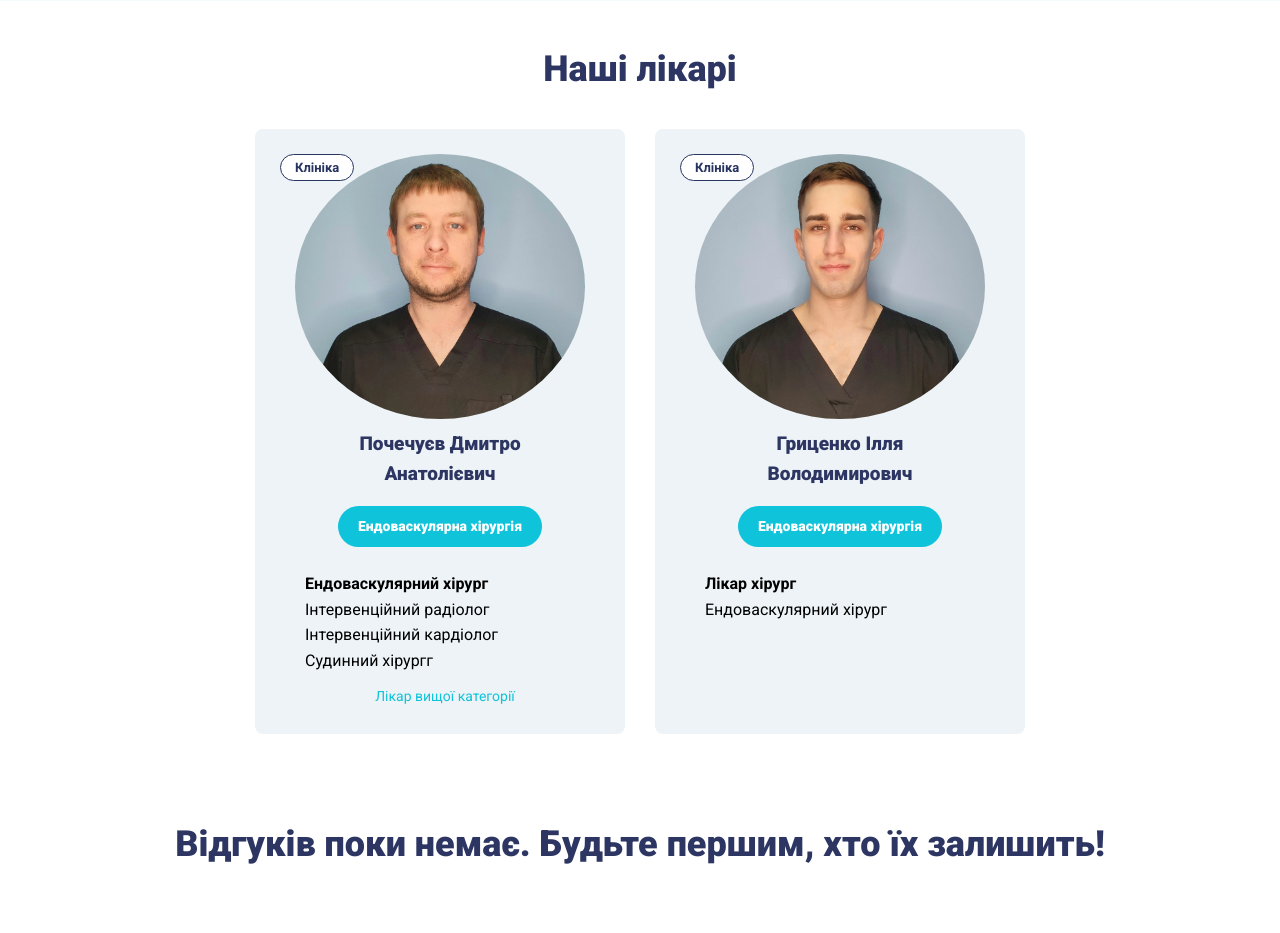
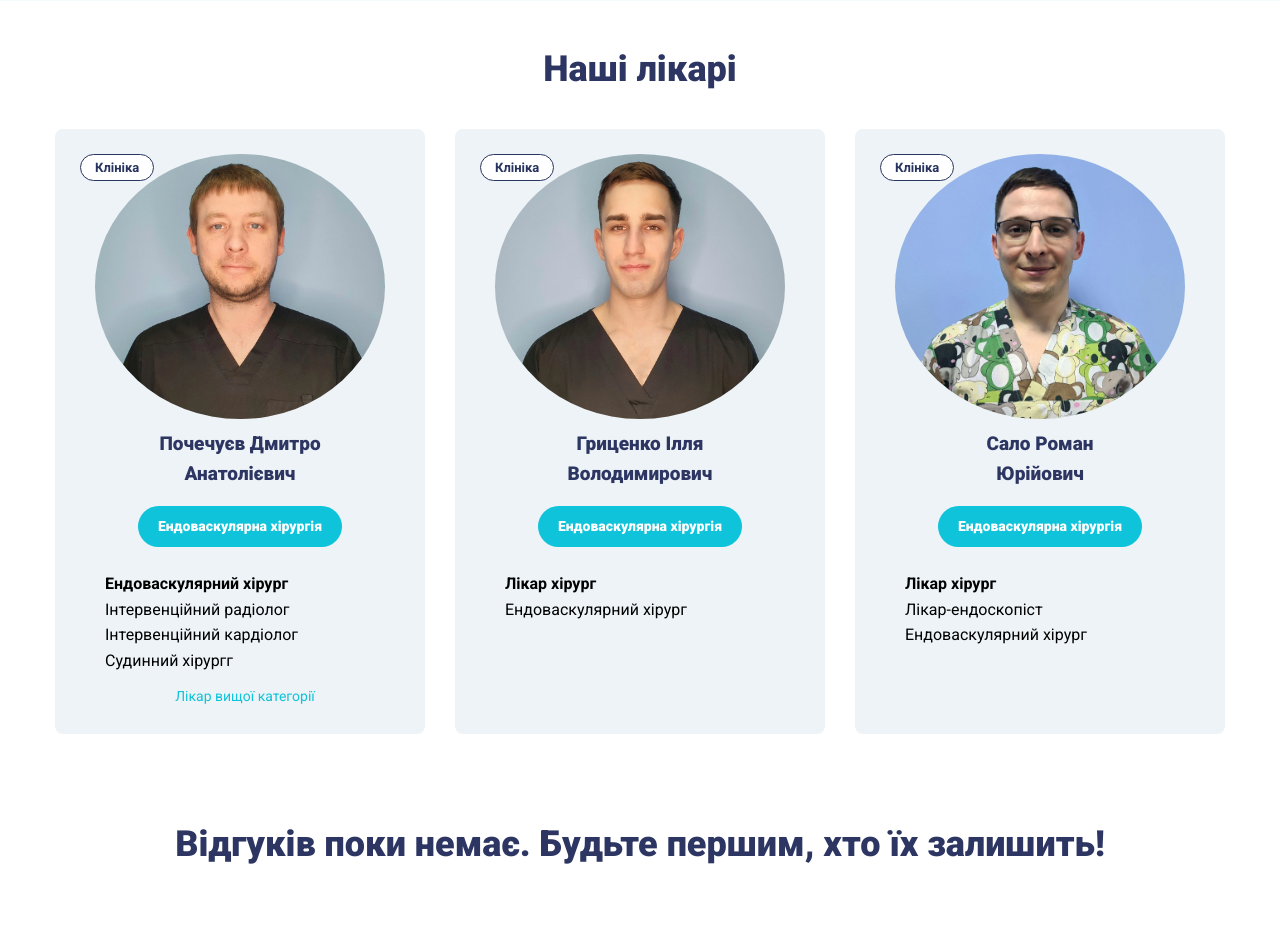
Before and after one commit to Grayder0152/Clinic, a Flask app: page / in a window 1280 px wide. Shown: the part 2694-3627 px from the top of the page. Run offline with Flask 2, Linux system fonts and the light colour scheme; data that the repository does not hold is empty.

Commit message:
add new doctor

```diff
--- a/main/static/css/main.css
+++ b/main/static/css/main.css
@@ -180,7 +180,7 @@ article .main{
 	display: flex;
 	justify-content: center;
 	align-items: center;
-  background: #fff center no-repeat url('../images/bg.jpg');
+  background: #fff center no-repeat url('../images/bg.webp');
   background-size: 100%;
   position: relative;
   padding: 0 20px;
@@ -705,7 +705,7 @@ footer .bottom_footer p{
 		right: 15px;
 	}
 	article .main{
-		background-image: url('../images/bg_mob.jpg')!important;
+		background-image: url('../images/bg_mob.webp')!important;
     background-size: cover;
 	}
 	article section.tags .tab_list{
--- a/main/templates/index.html
+++ b/main/templates/index.html
@@ -231,6 +231,21 @@
             </ul>
             <span class="degree"></span>
         </div>
+
+        <div class="doctor_cart">
+            <span class="place">Клініка</span>
+            <a href="#" class="blank">
+                <div class="photo" style="background-image:url('{{ url_for('static', filename='images/doctor_3.webp') }}')"></div>
+                <div class="name">Сало Роман<br>Юрійович</div>
+            </a>
+            <span class="subheader">Ендоваскулярна хірургія</span>
+            <ul>
+                <li><strong>Лікар хірург</strong></li>
+                <li>Лікар-ендоскопіст</li>
+                <li>Ендоваскулярний хірург</li>
+            </ul>
+            <span class="degree"></span>
+        </div>
     </div>
 </section>
 <section class="reviews_slider wrapper" id="Reviews">
```
Also changed, not shown: main/static/images/bg.jpg (deleted), main/static/images/bg.webp (added), main/static/images/bg_mob.jpg (deleted), main/static/images/bg_mob.webp (added), main/static/images/doctor_3.webp (added).
